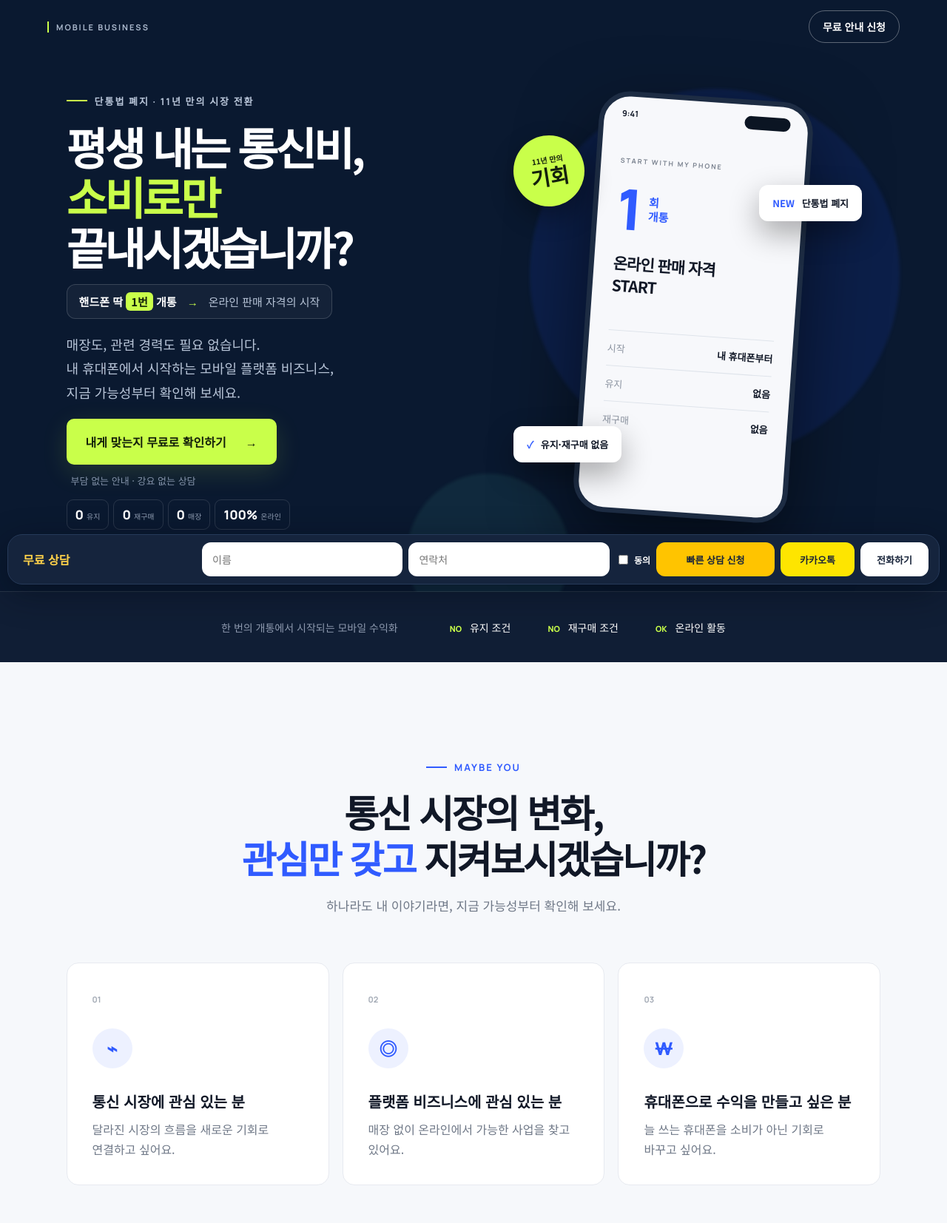
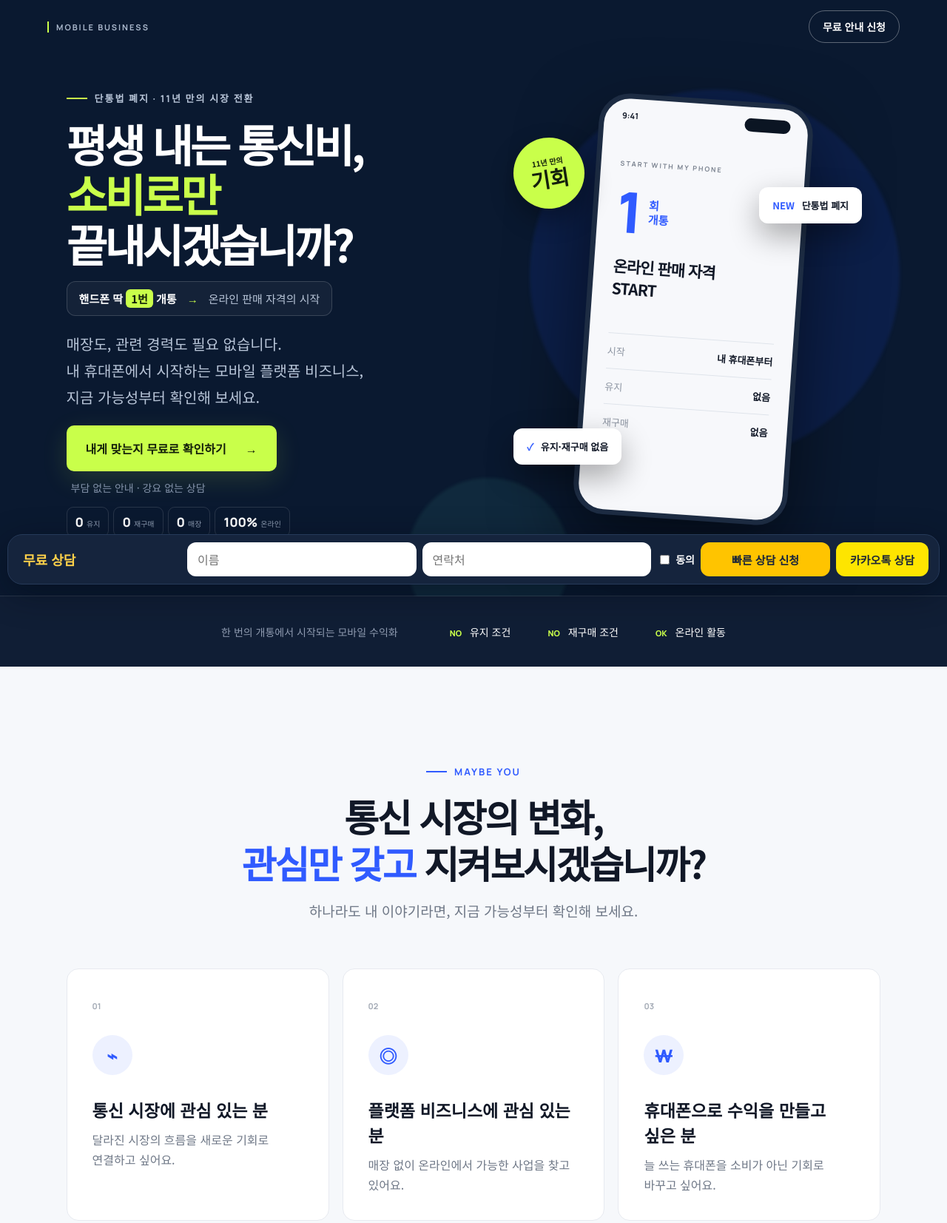
Before and after one commit to masha38/mobile-business-landing, a plain HTML site: page index.html in a window 1280 px wide. Shown: the top 1653 px of the page at 74% size. Drawn offline with Linux system fonts and the light colour scheme.

Commit message:
Update consultation CTA and increase typography

```diff
--- a/index.html
+++ b/index.html
@@ -13,6 +13,7 @@
   <link rel="stylesheet" href="stories.css" />
   <link rel="stylesheet" href="recommendation.css" />
   <link rel="stylesheet" href="quickbar-fix.css" />
+  <link rel="stylesheet" href="typography-up.css" />
 </head>
 <body>
   <header class="topbar">
@@ -196,8 +197,7 @@
       </div>
       <label class="quick-agree"><input type="checkbox" required /><span>동의</span></label>
       <button class="quick-submit" type="submit">빠른 상담 신청</button>
-      <a class="quick-kakao" href="https://open.kakao.com/o/pqrWR9zi" target="_blank" rel="noopener noreferrer">카카오톡</a>
-      <a class="quick-call" href="tel:024670300">전화하기</a>
+      <a class="quick-kakao" href="https://open.kakao.com/o/pqrWR9zi" target="_blank" rel="noopener noreferrer">카카오톡 상담</a>
     </form>
   </aside>
 
--- a/quickbar-fix.css
+++ b/quickbar-fix.css
@@ -1,3 +1,4 @@
-.quick-consult form{grid-template-columns:240px minmax(340px,1fr) auto 160px 100px 92px}
-@media(max-width:1100px){.quick-consult form{grid-template-columns:110px 1fr auto 145px 86px}}
-@media(max-width:720px){.quick-consult form{grid-template-columns:1fr 1fr 46px}}
+.quick-consult form{grid-template-columns:220px minmax(380px,1fr) auto 175px 125px}
+.quick-title{font-size:18px}.quick-fields input{font-size:16px}.quick-agree{font-size:14px}.quick-submit,.quick-kakao{font-size:15px}
+@media(max-width:1100px){.quick-consult form{grid-template-columns:105px 1fr auto 155px 120px}.quick-title{font-size:16px}}
+@media(max-width:720px){.quick-consult form{grid-template-columns:1.15fr .85fr}.quick-submit,.quick-kakao{font-size:14px}}
--- /dev/null
+++ b/typography-up.css
@@ -0,0 +1,11 @@
+body{font-size:17px}
+.hero-sub{font-size:20px}.microcopy{font-size:14px}
+.section-head>p:last-child{font-size:19px}
+.pain-card h3,.benefit-list h3,.step-grid h3{font-size:23px}
+.pain-card p,.benefit-list p,.step-grid p,.opportunity-copy>p:not(.eyebrow):not(.notice){font-size:16px}
+.notice{font-size:14px}
+.fit-inner li{font-size:17px}
+summary{font-size:20px}details p{font-size:16px}
+.lead-form>p{font-size:16px}.lead-form label:not(.agree){font-size:15px}.lead-form input[type=text],.lead-form input[type=tel],.lead-form select{font-size:16px}.agree{font-size:13px}
+footer{font-size:14px}
+@media(max-width:700px){body{font-size:16px}.hero-sub{font-size:17px}.section-head>p:last-child{font-size:17px}.pain-card h3,.benefit-list h3,.step-grid h3{font-size:21px}summary{font-size:18px}}
```
